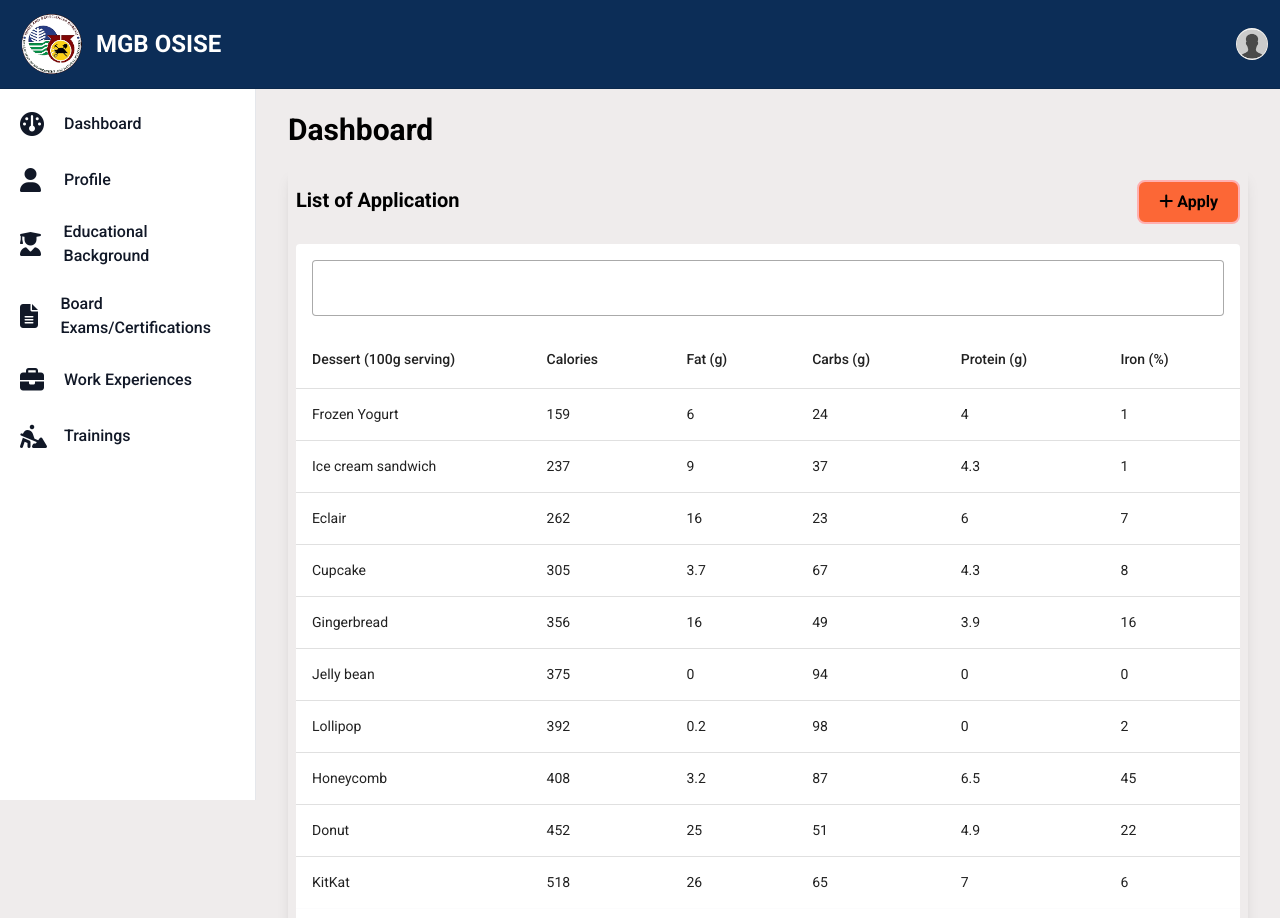
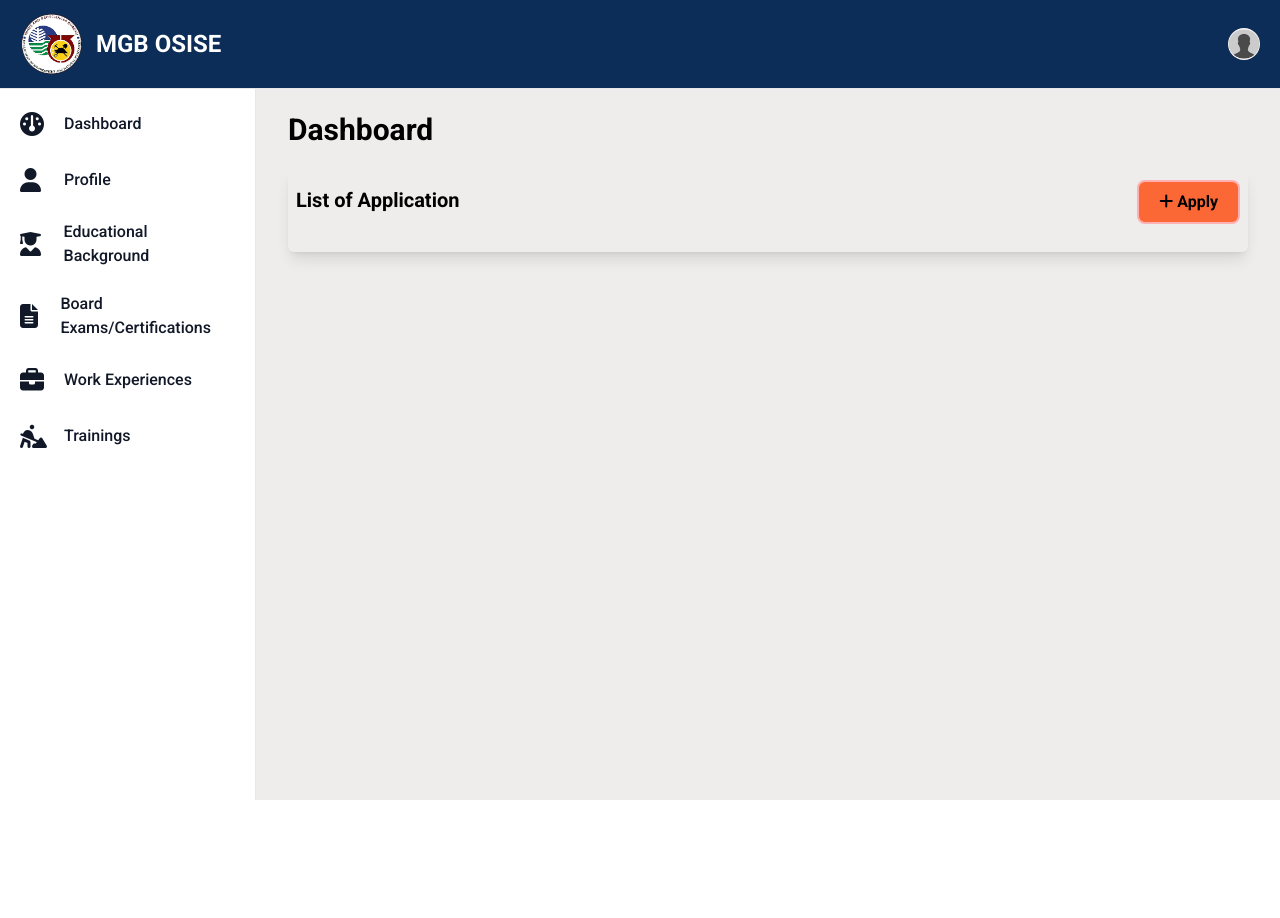
Before and after one commit to fredtaran/r10osise, a Vue app: page /user_dashboard in a window 1280 px wide. Shown: the top 918 px of the page. After the commit the page ends 800 px from the top, so only its background shows below. Built offline with nearby package versions, Linux system fonts and the light colour scheme.

Commit message:
Dashboard update

```diff
--- a/package.json
+++ b/package.json
@@ -11,8 +11,7 @@
   "dependencies": {
     "flowbite": "^2.3.0",
     "vue": "^3.4.15",
-    "vue-router": "^4.2.5",
-    "vuetify": "^3.5.6"
+    "vue-router": "^4.2.5"
   },
   "devDependencies": {
     "@vitejs/plugin-vue": "^5.0.3",
--- a/src/main.js
+++ b/src/main.js
@@ -4,21 +4,8 @@ import { createApp } from 'vue'
 import App from './App.vue'
 import router from './router'
 
-// Vuefify
-import 'vuetify/styles'
-import { createVuetify } from 'vuetify'
-import * as components from 'vuetify/components'
-import * as directives from 'vuetify/directives'
-
-const vuetify = createVuetify({
-    components,
-    directives
-})
-
 const app = createApp(App)
 
 app.use(router)
 
-app.use(vuetify)
-
 app.mount('#app')
--- a/src/views/NavAndSidebarBase.vue
+++ b/src/views/NavAndSidebarBase.vue
@@ -6,7 +6,7 @@
                     <!-- Hamburger Button -->
                     <button data-drawer-target="logo-sidebar" data-drawer-toggle="logo-sidebar"
                         data-drawer-show="logo-sidebar" aria-controls="logo-sidebar" type="button"
-                        class="inline-flex items-center p-2 text-sm text-gray-500 rounded-lg sm:hidden hover:bg-gray-100 focus:outline-none focus:ring-2 focus:ring-gray-200">
+                        class="inline-flex items-center p-2 text-sm text-white rounded-lg sm:hidden hover:bg-gray-100 focus:outline-none focus:ring-2 focus:ring-gray-200">
                         <svg class="w-6 h-6" aria-hidden="true" fill="currentColor" viewBox="0 0 20 20"
                             xmlns="http://www.w3.org/2000/svg">
                             <path clip-rule="evenodd" fill-rule="evenodd"
--- a/src/views/UserDashboardView.vue
+++ b/src/views/UserDashboardView.vue
@@ -1,113 +1,6 @@
 <script setup>
 import { ref } from 'vue';
 import NavAndSidebarBase from './NavAndSidebarBase.vue';
-
-const search = ref("")
-
-const headers = [
-  {
-    align: 'start',
-    key: 'name',
-    sortable: false,
-    title: 'Dessert (100g serving)',
-  },
-  { key: 'calories', title: 'Calories'},
-  { key: 'fat', title: 'Fat (g)' },
-  { key: 'carbs', title: 'Carbs (g)' },
-  { key: 'protein', title: 'Protein (g)' },
-  { key: 'iron', title: 'Iron (%)' },
-]
-
-const desserts = [
-  {
-    name: 'Frozen Yogurt',
-    calories: 159,
-    fat: 6.0,
-    carbs: 24,
-    protein: 4.0,
-    iron: 1,
-  },
-  {
-    name: 'Ice cream sandwich',
-    calories: 237,
-    fat: 9.0,
-    carbs: 37,
-    protein: 4.3,
-    iron: 1,
-  },
-  {
-    name: 'Eclair',
-    calories: 262,
-    fat: 16.0,
-    carbs: 23,
-    protein: 6.0,
-    iron: 7,
-  },
-  {
-    name: 'Cupcake',
-    calories: 305,
-    fat: 3.7,
-    carbs: 67,
-    protein: 4.3,
-    iron: 8,
-  },
-  {
-    name: 'Gingerbread',
-    calories: 356,
-    fat: 16.0,
-    carbs: 49,
-    protein: 3.9,
-    iron: 16,
-  },
-  {
-    name: 'Jelly bean',
-    calories: 375,
-    fat: 0.0,
-    carbs: 94,
-    protein: 0.0,
-    iron: 0,
-  },
-  {
-    name: 'Lollipop',
-    calories: 392,
-    fat: 0.2,
-    carbs: 98,
-    protein: 0,
-    iron: 2,
-  },
-  {
-    name: 'Honeycomb',
-    calories: 408,
-    fat: 3.2,
-    carbs: 87,
-    protein: 6.5,
-    iron: 45,
-  },
-  {
-    name: 'Donut',
-    calories: 452,
-    fat: 25.0,
-    carbs: 51,
-    protein: 4.9,
-    iron: 22,
-  },
-  {
-    name: 'KitKat',
-    calories: 518,
-    fat: 26.0,
-    carbs: 65,
-    protein: 7,
-    iron: 6,
-  },
-  {
-    name: 'Dingdong',
-    calories: 518,
-    fat: 26.0,
-    carbs: 65,
-    protein: 7,
-    iron: 6,
-  },
-]
 
 </script>
 
@@ -125,13 +18,7 @@ const desserts = [
       </div>
 
       <div class="w-full mt-5 overflow-x-scroll">
-        <v-card flat>
-          <template v-slot:text>
-            <v-text-field v-model="search" label="Search" single-line variant="outlined" hide-details></v-text-field>
-          </template>
 
-          <v-data-table :headers="headers" :items="desserts" :search="search" :dark="true"></v-data-table>
-        </v-card>
       </div>
     </div>
   </NavAndSidebarBase>
```
Also changed, not shown: 1 other file (tests, documents, lock files or other folders).
